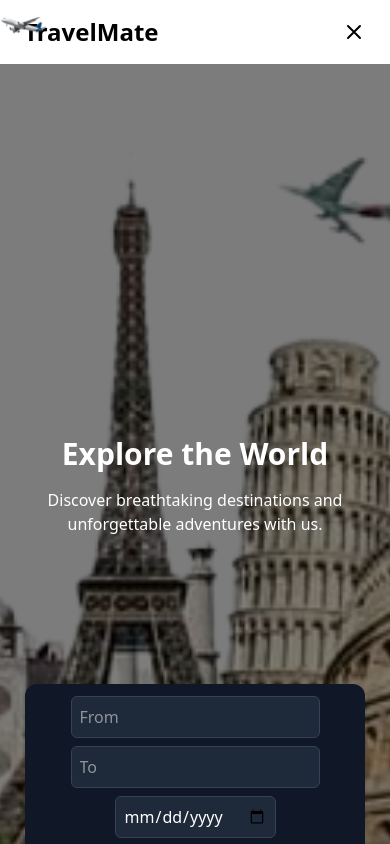
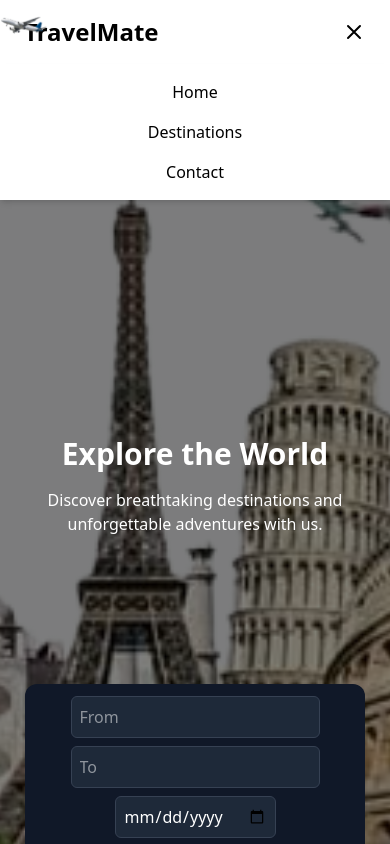
Before and after one commit to AyeshaMalak/travel-agency-website, a React (Vite) app: page / in a window 390 px wide. Both pictures are taken after a click on the button 354 px from the left and 32 px from the top of the page. Shown: the top 844 px of the page. Built offline with nearby package versions, Linux system fonts and the light colour scheme.

Commit message:
Update Navbar.jsx

```diff
--- a/src/components/Navbar.jsx
+++ b/src/components/Navbar.jsx
@@ -5,7 +5,7 @@ export default function Navbar() {
   const [isOpen, setIsOpen] = useState(false);
 
   return (
-    <nav className="bg-transparent text-black px-6 py-4 flex justify-between items-center">
+    <nav className="relative bg-transparent text-black px-6 py-4 flex justify-between items-center">
       <h1 className="text-2xl font-bold">TravelMate</h1>
 
       {/* Desktop Menu */}
@@ -17,7 +17,7 @@ export default function Navbar() {
 
       {/* Hamburger Button */}
       <button
-        className="md:hidden focus:outline-none"
+        className="md:hidden focus:outline-none z-20"
         onClick={() => setIsOpen(!isOpen)}
       >
         <svg
@@ -25,7 +25,6 @@ export default function Navbar() {
           fill="none"
           stroke="currentColor"
           viewBox="0 0 24 24"
-          xmlns="http://www.w3.org/2000/svg"
         >
           {isOpen ? (
             <path
@@ -47,7 +46,7 @@ export default function Navbar() {
 
       {/* Mobile Menu */}
       {isOpen && (
-        <ul className="absolute top-full left-0 w-full bg-white text-black flex flex-col items-center gap-4 py-4 md:hidden">
+        <ul className="absolute top-full left-0 w-full bg-white text-black flex flex-col items-center gap-4 py-4 md:hidden z-10 shadow-md">
           <li><Link to="/" onClick={() => setIsOpen(false)}>Home</Link></li>
           <li><Link to="/destinations" onClick={() => setIsOpen(false)}>Destinations</Link></li>
           <li><Link to="/contact" onClick={() => setIsOpen(false)}>Contact</Link></li>
```
